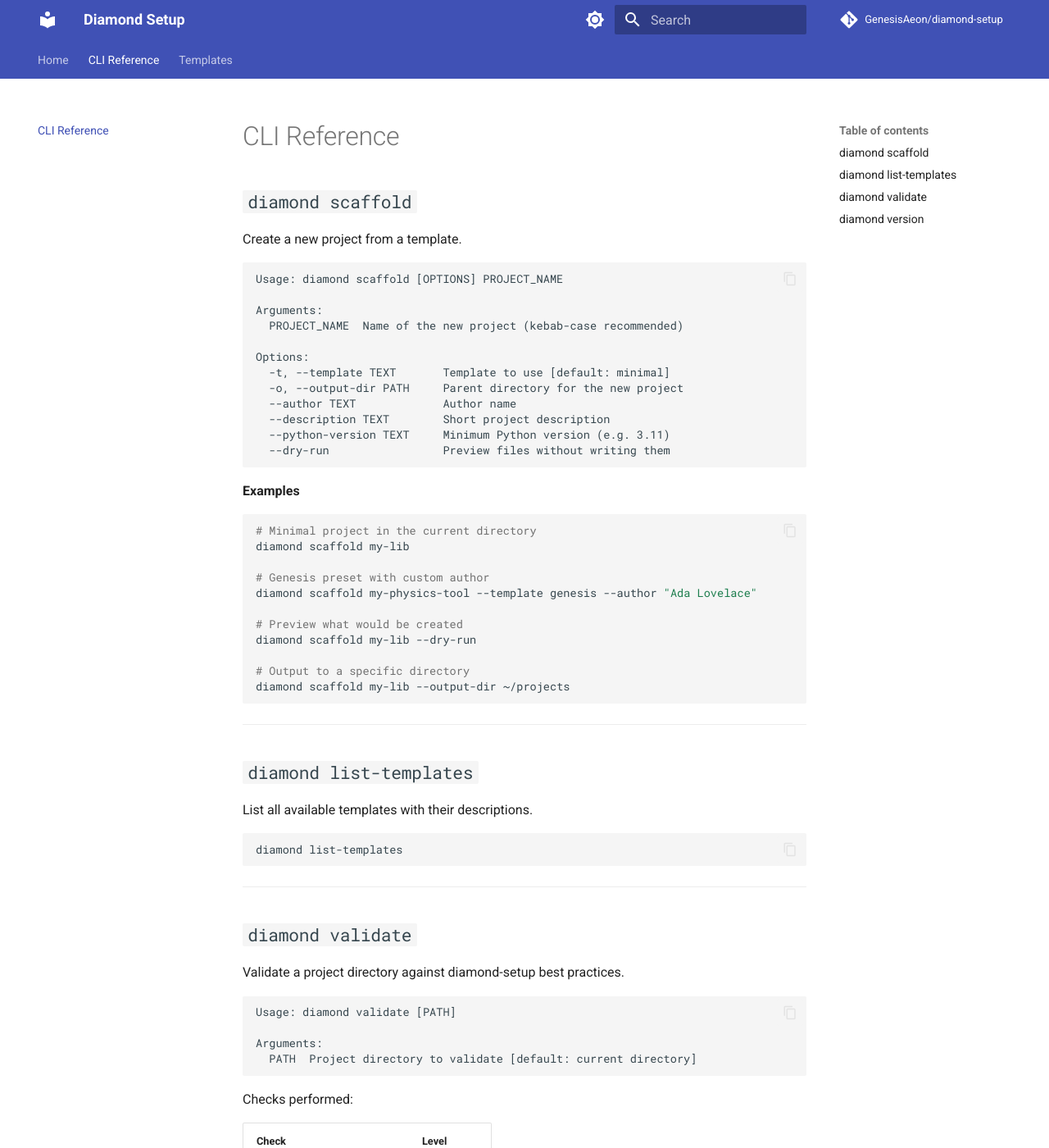
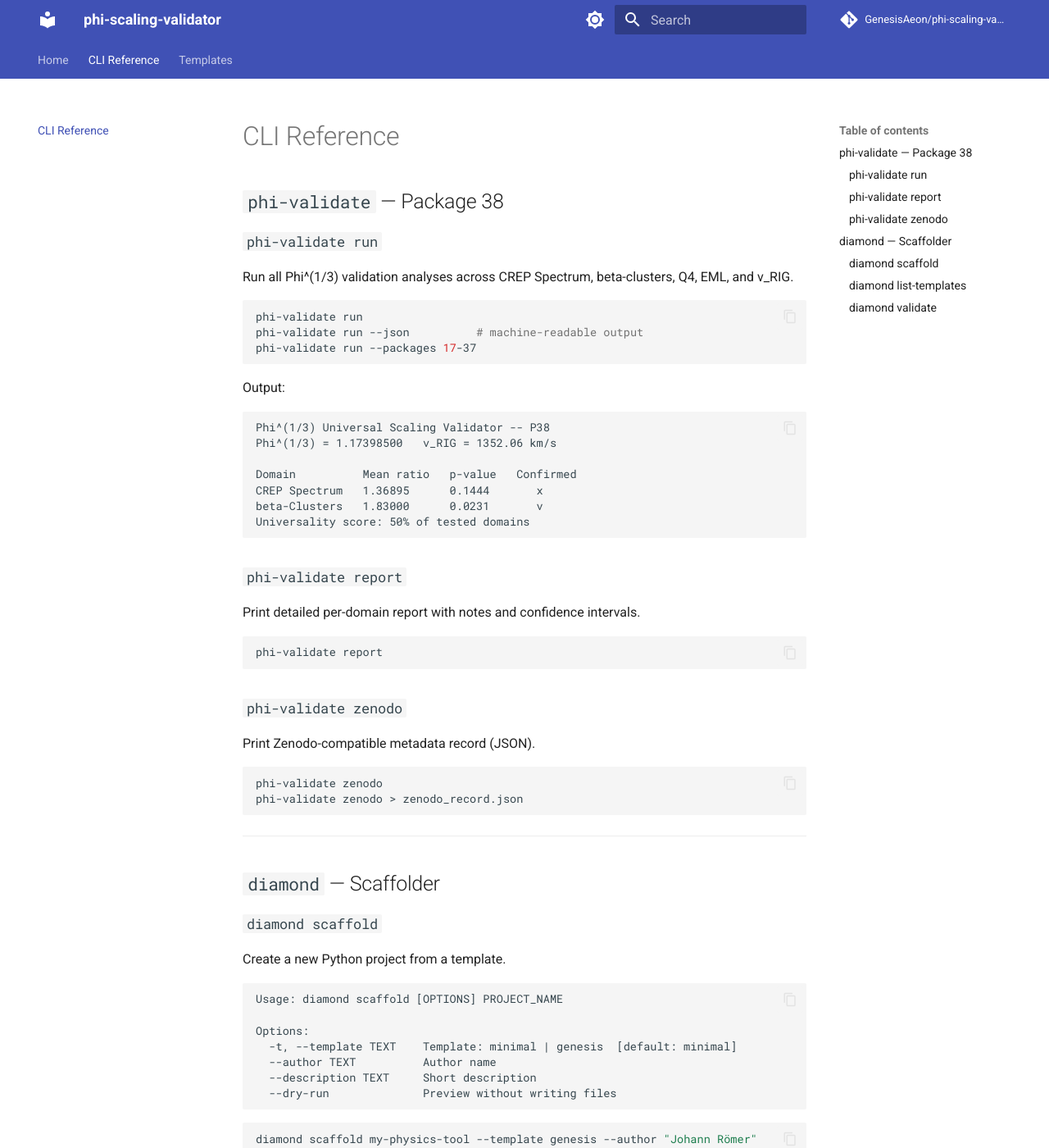
Before and after one commit to GenesisAeon/phi-scaling-validator, an MkDocs documentation site: the page built from docs/cli.md, in a window 1280 px wide and 1400 px high. Shown: the whole window at 82% size. Built offline with MkDocs 1.6.1 and Material for MkDocs 9.7.7, drawn with Linux system fonts in a browser that asks for light colours; comment, search, counter and statistics services are not loaded; some of the changed text lies outside the part shown.

Commit message:
docs: update all meta-documents for phi-scaling-validator (P38)
- README.md: rewritten for phi-scaling-validator as primary package,
  includes install, quickstart, domain table, honest result summary,
  repo structure, and diamond-setup as secondary tool
- docs/index.md: GenesisAeon context, CREP Spectrum table, quickstart
- docs/cli.md: phi-validate run/report/zenodo + diamond commands
- mkdocs.yml: site_name, site_description, repo_url updated
- .zenodo.json: GitHub-Zenodo integration metadata (DOI 10.5281/zenodo.17472834)
- CITATION.cff: CFF 1.2.0 citation file with full author + DOI
- CHANGELOG.md: full 0.1.0 release notes for P38 + diamond-setup

https://claude.ai/code/session_011DyDXPkcYTUZU5zKG2NnM7

````diff
--- a/docs/cli.md
+++ b/docs/cli.md
@@ -1,88 +1,83 @@
 # CLI Reference
 
-## `diamond scaffold`
+## `phi-validate` — Package 38
 
-Create a new project from a template.
+### `phi-validate run`
+
+Run all Phi^(1/3) validation analyses across CREP Spectrum, beta-clusters, Q4, EML, and v_RIG.
+
+```bash
+phi-validate run
+phi-validate run --json          # machine-readable output
+phi-validate run --packages 17-37
+```
+
+Output:
+```
+Phi^(1/3) Universal Scaling Validator -- P38
+Phi^(1/3) = 1.17398500   v_RIG = 1352.06 km/s
+
+Domain          Mean ratio   p-value   Confirmed
+CREP Spectrum   1.36895      0.1444       x
+beta-Clusters   1.83000      0.0231       v
+Universality score: 50% of tested domains
+```
+
+### `phi-validate report`
+
+Print detailed per-domain report with notes and confidence intervals.
+
+```bash
+phi-validate report
+```
+
+### `phi-validate zenodo`
+
+Print Zenodo-compatible metadata record (JSON).
+
+```bash
+phi-validate zenodo
+phi-validate zenodo > zenodo_record.json
+```
+
+---
+
+## `diamond` — Scaffolder
+
+### `diamond scaffold`
+
+Create a new Python project from a template.
 
 ```
 Usage: diamond scaffold [OPTIONS] PROJECT_NAME
 
-Arguments:
-  PROJECT_NAME  Name of the new project (kebab-case recommended)
-
 Options:
-  -t, --template TEXT       Template to use [default: minimal]
-  -o, --output-dir PATH     Parent directory for the new project
-  --author TEXT             Author name
-  --description TEXT        Short project description
-  --python-version TEXT     Minimum Python version (e.g. 3.11)
-  --dry-run                 Preview files without writing them
+  -t, --template TEXT    Template: minimal | genesis  [default: minimal]
+  --author TEXT          Author name
+  --description TEXT     Short description
+  --dry-run              Preview without writing files
 ```
 
-**Examples**
-
 ```bash
-# Minimal project in the current directory
-diamond scaffold my-lib
-
-# Genesis preset with custom author
-diamond scaffold my-physics-tool --template genesis --author "Ada Lovelace"
-
-# Preview what would be created
-diamond scaffold my-lib --dry-run
-
-# Output to a specific directory
-diamond scaffold my-lib --output-dir ~/projects
+diamond scaffold my-physics-tool --template genesis --author "Johann Römer"
 ```
 
----
-
-## `diamond list-templates`
-
-List all available templates with their descriptions.
+### `diamond list-templates`
 
 ```bash
 diamond list-templates
 ```
 
----
+| Template | Description |
+|----------|-------------|
+| `minimal` | Clean Python package |
+| `genesis` | Adds `domains.yaml` + entropy-table bridge (GenesisAeon preset) |
 
-## `diamond validate`
+### `diamond validate`
 
-Validate a project directory against diamond-setup best practices.
-
-```
-Usage: diamond validate [PATH]
-
-Arguments:
-  PATH  Project directory to validate [default: current directory]
-```
-
-Checks performed:
-
-| Check | Level |
-|-------|-------|
-| `pyproject.toml` present | **Error** |
-| `src/` layout present | Warning |
-| `tests/` directory present | Warning |
-| `.github/workflows/` present | Warning |
-| `README.md` present | Warning |
-| `.gitignore` present | Warning |
+Validate a project directory against diamond-setup conventions.
 
 ```bash
-# Validate the current directory
-diamond validate
-
-# Validate a specific project
 diamond validate path/to/my-project
+diamond validate          # current directory
 ```
-
----
-
-## `diamond version`
-
-Print the installed version.
-
-```bash
-diamond version
-```
--- a/mkdocs.yml
+++ b/mkdocs.yml
@@ -1,8 +1,8 @@
-site_name: Diamond Setup
-site_description: Universal Python project scaffold — generate professional project skeletons in seconds
+site_name: phi-scaling-validator
+site_description: "GenesisAeon P38 - Phi^(1/3) Universal Scaling Validator"
 site_author: GenesisAeon
-repo_url: https://github.com/GenesisAeon/diamond-setup
-repo_name: GenesisAeon/diamond-setup
+repo_url: https://github.com/GenesisAeon/phi-scaling-validator
+repo_name: GenesisAeon/phi-scaling-validator
 
 theme:
   name: material
````
Also changed, not shown: CHANGELOG.md (added, +31 -0 lines), README.md (+81 -54 lines), docs/index.md (+39 -23 lines), .zenodo.json (added), 1 other file.
